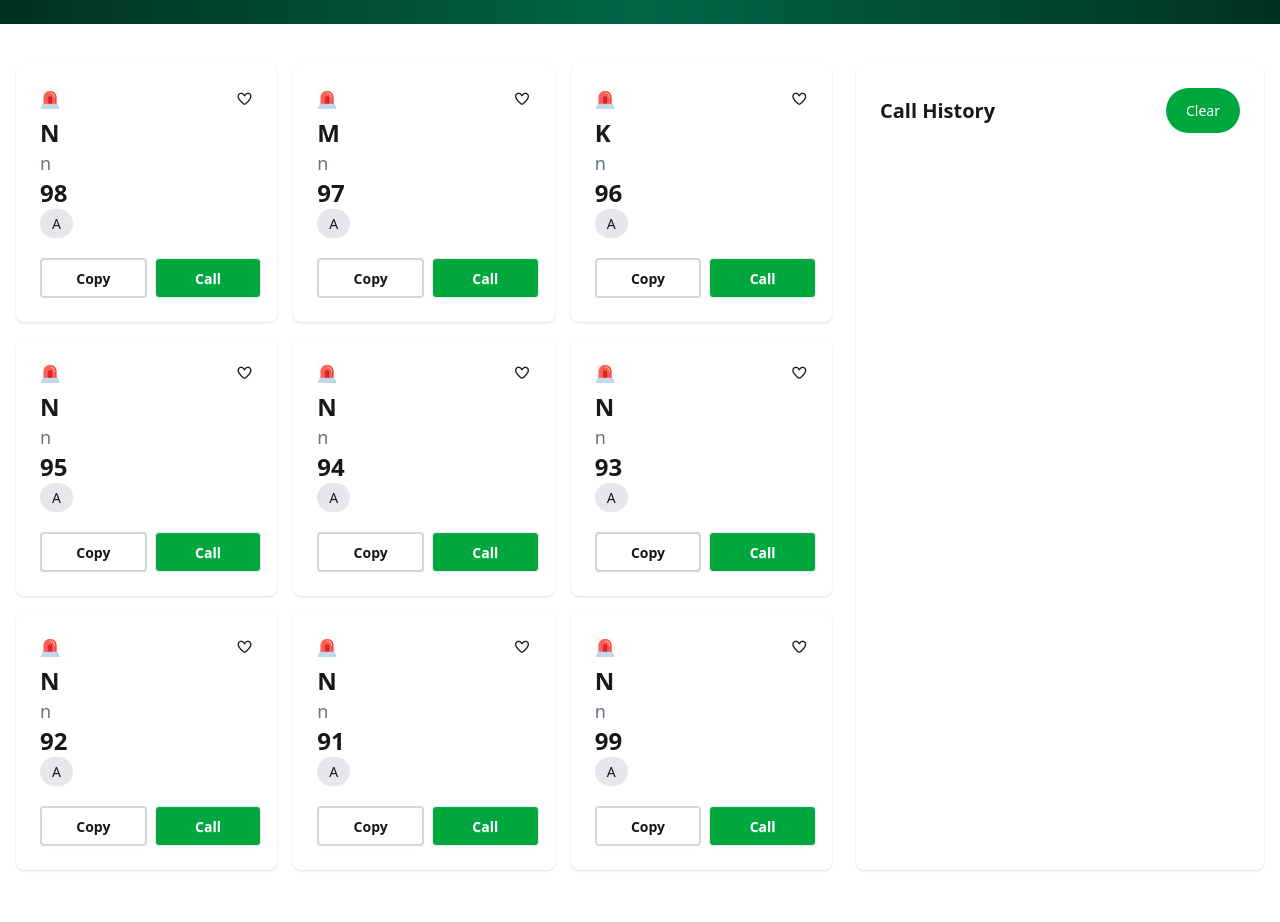
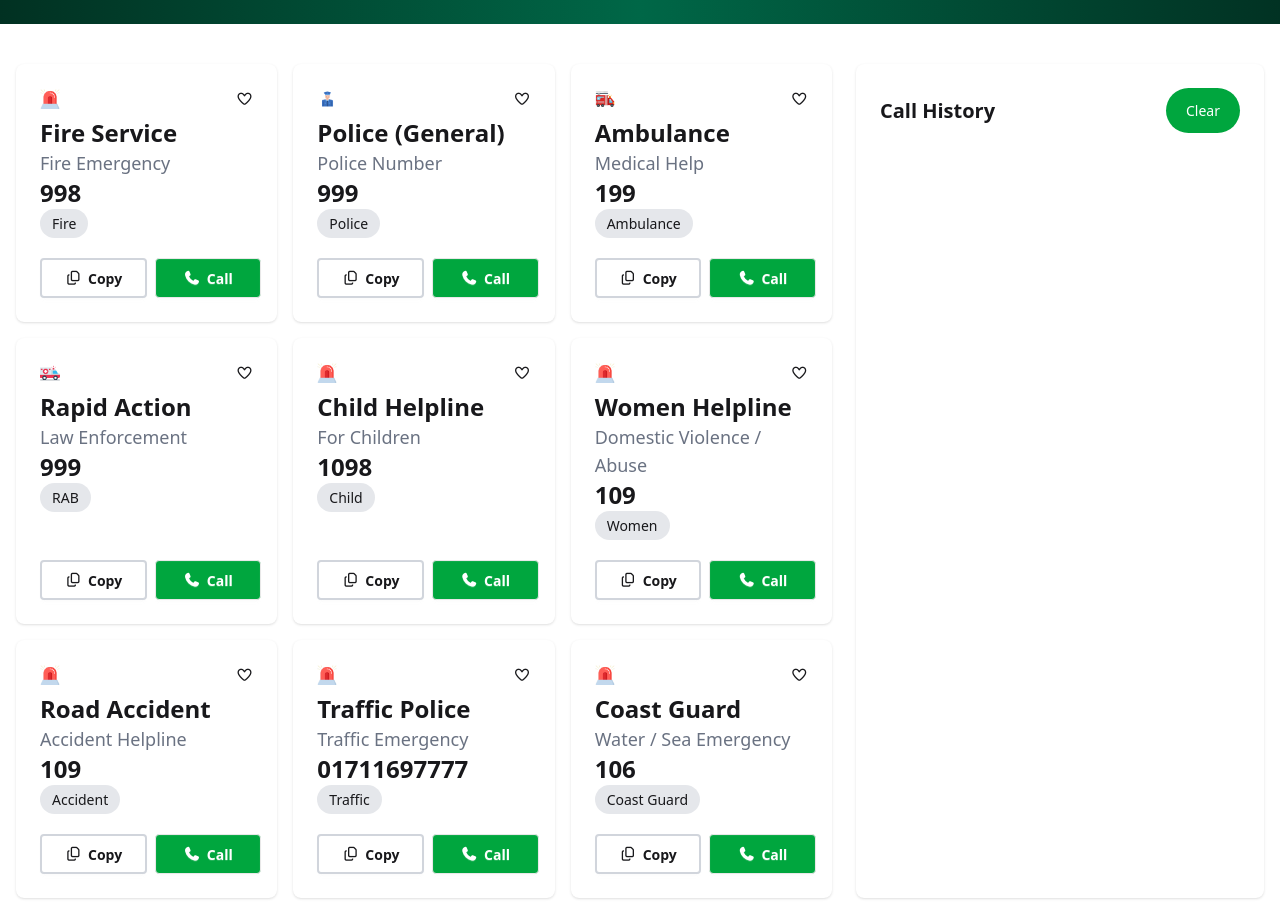
Before and after one commit to raihan1846/Emergency-hotline, a plain HTML site: page index.html in a window 1280 px wide. Shown: the part 335-1257 px from the top of the page. Before the commit the page ends 1229 px from the top, so only its background shows below. Drawn offline with nearby package versions, Linux system fonts and the light colour scheme.

Commit message:
copy part done

```diff
--- a/index.html
+++ b/index.html
@@ -39,7 +39,7 @@
         </li>
         <li>
           <a class="bg-[#00a63e] py-2 md:py-3 px-5 md:px-6 rounded-full text-white flex items-center gap-2">
-            <span>0</span> Copy
+            <span id="copyCount">0</span> Copy
           </a>
         </li>
       </ul>
@@ -67,6 +67,9 @@
 <div class="max-w-[1300px] mx-auto pt-10 mb-6 px-4">
   <div class="flex flex-col lg:flex-row gap-6">
     <div class="w-full lg:w-2/3 grid grid-cols-1 md:grid-cols-2 lg:grid-cols-3 gap-4">
+
+
+      <!-- Fire Service -->
       <div class="card bg-base-100 shadow-sm h-full">
         <div class="card-body flex flex-col justify-between">
           <div>
@@ -75,18 +78,85 @@
               <button class="btn-heart"><i class="fa-regular fa-heart"></i></button>
             </div>
             <div class="mt-2">
-                <p class="text-2xl font-bold server-name">N</p>
-                <p class="text-lg text-gray-500">n</p>
-                <p class="text-2xl font-bold server-number">98</p>
-                <p><button class="py-1 px-3 bg-gray-200 rounded-full">A</button></p>
+              <p class="text-2xl font-bold server-name">Fire Service</p>
+              <p class="text-lg text-gray-500">Fire Emergency</p>
+              <p class="text-2xl font-bold server-number">998</p>
+              <p><button class="py-1 px-3 bg-gray-200 rounded-full">Fire</button></p>
             </div>
           </div>
           <div class="flex gap-2 mt-3">
-              <button class="btn w-1/2 border-2 border-gray-300 bg-white">Copy</button>
-              <button class="btn w-1/2 bg-green-600 text-white call">Call</button>
+            <button class="btn w-1/2 border-2 border-gray-300 bg-white copy-btn"><i class="fa-regular fa-copy"></i>Copy</button>
+            <button class="btn w-1/2 bg-green-600 text-white call"><i class="fa-solid fa-phone"></i>Call</button>
           </div>
         </div>
       </div>
+   <!-- Police -->
+      <div class="card bg-base-100 shadow-sm h-full">
+        <div class="card-body flex flex-col justify-between">
+          <div>
+            <div class="flex justify-between items-center">
+              <img class="w-5 h-5" src="./assets/police.png" alt="">
+              <button class="btn-heart"><i class="fa-regular fa-heart"></i></button>
+            </div>
+            <div class="mt-2">
+              <p class="text-2xl font-bold server-name">Police (General)</p>
+              <p class="text-lg text-gray-500">Police Number</p>
+              <p class="text-2xl font-bold server-number">999</p>
+              <p><button class="py-1 px-3 bg-gray-200 rounded-full">Police</button></p>
+            </div>
+          </div>
+          <div class="flex gap-2 mt-3">
+            <button class="btn w-1/2 border-2 border-gray-300 bg-white copy-btn"><i class="fa-regular fa-copy"></i>Copy</button>
+            <button class="btn w-1/2 bg-green-600 text-white call"><i class="fa-solid fa-phone"></i>Call</button>
+          </div>
+        </div>
+      </div>
+
+      <!-- Ambulance -->
+      <div class="card bg-base-100 shadow-sm h-full">
+        <div class="card-body flex flex-col justify-between">
+          <div>
+            <div class="flex justify-between items-center">
+              <img class="w-5 h-5" src="./assets/fire-service.png" alt="">
+              <button class="btn-heart"><i class="fa-regular fa-heart"></i></button>
+            </div>
+            <div class="mt-2">
+              <p class="text-2xl font-bold server-name">Ambulance</p>
+              <p class="text-lg text-gray-500">Medical Help</p>
+              <p class="text-2xl font-bold server-number">199</p>
+              <p><button class="py-1 px-3 bg-gray-200 rounded-full">Ambulance</button></p>
+            </div>
+          </div>
+          <div class="flex gap-2 mt-3">
+            <button class="btn w-1/2 border-2 border-gray-300 bg-white copy-btn"><i class="fa-regular fa-copy"></i>Copy</button>
+            <button class="btn w-1/2 bg-green-600 text-white call"><i class="fa-solid fa-phone"></i>Call</button>
+          </div>
+        </div>
+      </div>
+
+      <!-- RAB -->
+      <div class="card bg-base-100 shadow-sm h-full">
+        <div class="card-body flex flex-col justify-between">
+          <div>
+            <div class="flex justify-between items-center">
+              <img class="w-5 h-5" src="./assets/ambulance.png" alt="">
+              <button class="btn-heart"><i class="fa-regular fa-heart"></i></button>
+            </div>
+            <div class="mt-2">
+              <p class="text-2xl font-bold server-name">Rapid Action</p>
+              <p class="text-lg text-gray-500">Law Enforcement</p>
+              <p class="text-2xl font-bold server-number">999</p>
+              <p><button class="py-1 px-3 bg-gray-200 rounded-full">RAB</button></p>
+            </div>
+          </div>
+          <div class="flex gap-2 mt-3">
+            <button class="btn w-1/2 border-2 border-gray-300 bg-white copy-btn"><i class="fa-regular fa-copy"></i>Copy</button>
+            <button class="btn w-1/2 bg-green-600 text-white call"><i class="fa-solid fa-phone"></i>Call</button>
+          </div>
+        </div>
+      </div>
+
+      <!-- Child Helpline -->
       <div class="card bg-base-100 shadow-sm h-full">
         <div class="card-body flex flex-col justify-between">
           <div>
@@ -95,18 +165,20 @@
               <button class="btn-heart"><i class="fa-regular fa-heart"></i></button>
             </div>
             <div class="mt-2">
-                <p class="text-2xl font-bold server-name">M</p>
-                <p class="text-lg text-gray-500">n</p>
-                <p class="text-2xl font-bold server-number">97</p>
-                <p><button class="py-1 px-3 bg-gray-200 rounded-full">A</button></p>
+              <p class="text-2xl font-bold server-name">Child Helpline</p>
+              <p class="text-lg text-gray-500">For Children</p>
+              <p class="text-2xl font-bold server-number">1098</p>
+              <p><button class="py-1 px-3 bg-gray-200 rounded-full">Child</button></p>
             </div>
           </div>
           <div class="flex gap-2 mt-3">
-              <button class="btn w-1/2 border-2 border-gray-300 bg-white copy-btn">Copy</button>
-              <button class="btn w-1/2 bg-green-600 text-white call">Call</button>
+            <button class="btn w-1/2 border-2 border-gray-300 bg-white copy-btn"><i class="fa-regular fa-copy"></i>Copy</button>
+            <button class="btn w-1/2 bg-green-600 text-white call"><i class="fa-solid fa-phone"></i>Call</button>
           </div>
         </div>
       </div>
+
+      <!-- Women Helpline -->
       <div class="card bg-base-100 shadow-sm h-full">
         <div class="card-body flex flex-col justify-between">
           <div>
@@ -115,18 +187,20 @@
               <button class="btn-heart"><i class="fa-regular fa-heart"></i></button>
             </div>
             <div class="mt-2">
-                <p class="text-2xl font-bold server-name">K</p>
-                <p class="text-lg text-gray-500">n</p>
-                <p class="text-2xl font-bold server-number">96</p>
-                <p><button class="py-1 px-3 bg-gray-200 rounded-full">A</button></p>
+              <p class="text-2xl font-bold server-name">Women Helpline</p>
+              <p class="text-lg text-gray-500">Domestic Violence / Abuse</p>
+              <p class="text-2xl font-bold server-number">109</p>
+              <p><button class="py-1 px-3 bg-gray-200 rounded-full">Women</button></p>
             </div>
           </div>
           <div class="flex gap-2 mt-3">
-              <button class="btn w-1/2 border-2 border-gray-300 bg-white">Copy</button>
-              <button class="btn w-1/2 bg-green-600 text-white call">Call</button>
+            <button class="btn w-1/2 border-2 border-gray-300 bg-white copy-btn"><i class="fa-regular fa-copy"></i>Copy</button>
+            <button class="btn w-1/2 bg-green-600 text-white call"><i class="fa-solid fa-phone"></i>Call</button>
           </div>
         </div>
       </div>
+
+      <!-- Road Accident Helpline -->
       <div class="card bg-base-100 shadow-sm h-full">
         <div class="card-body flex flex-col justify-between">
           <div>
@@ -135,18 +209,20 @@
               <button class="btn-heart"><i class="fa-regular fa-heart"></i></button>
             </div>
             <div class="mt-2">
-                <p class="text-2xl font-bold server-name">N</p>
-                <p class="text-lg text-gray-500">n</p>
-                <p class="text-2xl font-bold server-number">95</p>
-                <p><button class="py-1 px-3 bg-gray-200 rounded-full">A</button></p>
+              <p class="text-2xl font-bold server-name">Road Accident</p>
+              <p class="text-lg text-gray-500">Accident Helpline</p>
+              <p class="text-2xl font-bold server-number">109</p>
+              <p><button class="py-1 px-3 bg-gray-200 rounded-full">Accident</button></p>
             </div>
           </div>
           <div class="flex gap-2 mt-3">
-              <button class="btn w-1/2 border-2 border-gray-300 bg-white">Copy</button>
-              <button class="btn w-1/2 bg-green-600 text-white call">Call</button>
+            <button class="btn w-1/2 border-2 border-gray-300 bg-white copy-btn"><i class="fa-regular fa-copy"></i>Copy</button>
+            <button class="btn w-1/2 bg-green-600 text-white call"><i class="fa-solid fa-phone"></i>Call</button>
           </div>
         </div>
       </div>
+
+      <!-- Traffic Police -->
       <div class="card bg-base-100 shadow-sm h-full">
         <div class="card-body flex flex-col justify-between">
           <div>
@@ -155,18 +231,20 @@
               <button class="btn-heart"><i class="fa-regular fa-heart"></i></button>
             </div>
             <div class="mt-2">
-                <p class="text-2xl font-bold server-name">N</p>
-                <p class="text-lg text-gray-500">n</p>
-                <p class="text-2xl font-bold server-number">94</p>
-                <p><button class="py-1 px-3 bg-gray-200 rounded-full">A</button></p>
+              <p class="text-2xl font-bold server-name">Traffic Police</p>
+              <p class="text-lg text-gray-500">Traffic Emergency</p>
+              <p class="text-2xl font-bold server-number">01711697777</p>
+              <p><button class="py-1 px-3 bg-gray-200 rounded-full">Traffic</button></p>
             </div>
           </div>
           <div class="flex gap-2 mt-3">
-              <button class="btn w-1/2 border-2 border-gray-300 bg-white">Copy</button>
-              <button class="btn w-1/2 bg-green-600 text-white call">Call</button>
+            <button class="btn w-1/2 border-2 border-gray-300 bg-white copy-btn"><i class="fa-regular fa-copy"></i>Copy</button>
+            <button class="btn w-1/2 bg-green-600 text-white call"><i class="fa-solid fa-phone"></i>Call</button>
           </div>
         </div>
       </div>
+
+      <!-- Coast Guard -->
       <div class="card bg-base-100 shadow-sm h-full">
         <div class="card-body flex flex-col justify-between">
           <div>
@@ -175,78 +253,19 @@
               <button class="btn-heart"><i class="fa-regular fa-heart"></i></button>
             </div>
             <div class="mt-2">
-                <p class="text-2xl font-bold server-name">N</p>
-                <p class="text-lg text-gray-500">n</p>
-                <p class="text-2xl font-bold server-number">93</p>
-                <p><button class="py-1 px-3 bg-gray-200 rounded-full">A</button></p>
+              <p class="text-2xl font-bold server-name">Coast Guard</p>
+              <p class="text-lg text-gray-500">Water / Sea Emergency</p>
+              <p class="text-2xl font-bold server-number">106</p>
+              <p><button class="py-1 px-3 bg-gray-200 rounded-full">Coast Guard</button></p>
             </div>
           </div>
           <div class="flex gap-2 mt-3">
-              <button class="btn w-1/2 border-2 border-gray-300 bg-white">Copy</button>
-              <button class="btn w-1/2 bg-green-600 text-white call">Call</button>
+            <button class="btn w-1/2 border-2 border-gray-300 bg-white copy-btn"><i class="fa-regular fa-copy"></i>Copy</button>
+            <button class="btn w-1/2 bg-green-600 text-white call"><i class="fa-solid fa-phone"></i>Call</button>
           </div>
         </div>
       </div>
-        <div class="card bg-base-100 shadow-sm h-full">
-          <div class="card-body flex flex-col justify-between">
-            <div>
-              <div class="flex justify-between items-center">
-                <img class="w-5 h-5" src="./assets/emergency.png" alt="">
-                 <button class="btn-heart"><i class="fa-regular fa-heart"></i></button>
-              </div>
-              <div class="mt-2">
-                <p class="text-2xl font-bold server-name">N</p>
-                <p class="text-lg text-gray-500">n</p>
-                <p class="text-2xl font-bold server-number">92</p>
-                <p><button class="py-1 px-3 bg-gray-200 rounded-full">A</button></p>
-              </div>
-            </div>
-            <div class="flex gap-2 mt-3">
-              <button class="btn w-1/2 border-2 border-gray-300 bg-white">Copy</button>
-              <button class="btn w-1/2 bg-green-600 text-white call">Call</button>
-            </div>
-          </div>
-        </div>
-        <div class="card bg-base-100 shadow-sm h-full">
-          <div class="card-body flex flex-col justify-between">
-            <div>
-              <div class="flex justify-between items-center">
-                <img class="w-5 h-5" src="./assets/emergency.png" alt="">
-                 <button class="btn-heart"><i class="fa-regular fa-heart"></i></button>
-              </div>
-              <div class="mt-2">
-                <p class="text-2xl font-bold server-name">N</p>
-                <p class="text-lg text-gray-500">n</p>
-                <p class="text-2xl font-bold server-number">91</p>
-                <p><button class="py-1 px-3 bg-gray-200 rounded-full">A</button></p>
-              </div>
-            </div>
-            <div class="flex gap-2 mt-3">
-              <button class="btn w-1/2 border-2 border-gray-300 bg-white">Copy</button>
-              <button class="btn w-1/2 bg-green-600 text-white call">Call</button>
-            </div>
-          </div>
-        </div>
-        <div class="card bg-base-100 shadow-sm h-full">
-          <div class="card-body flex flex-col justify-between">
-            <div>
-              <div class="flex justify-between items-center">
-                <img class="w-5 h-5" src="./assets/emergency.png" alt="">
-                 <button class="btn-heart"><i class="fa-regular fa-heart"></i></button>
-              </div>
-              <div class="mt-2">
-                <p class="text-2xl font-bold server-name">N</p>
-                <p class="text-lg text-gray-500">n</p>
-                <p class="text-2xl font-bold server-number">99</p>
-                <p><button class="py-1 px-3 bg-gray-200 rounded-full">A</button></p>
-              </div>
-            </div>
-            <div class="flex gap-2 mt-3">
-              <button class="btn w-1/2 border-2 border-gray-300 bg-white">Copy</button>
-              <button class="btn w-1/2 bg-green-600 text-white call">Call</button>
-            </div>
-          </div>
-        </div>
+
     </div>
 
     <!--Call History section start -->
```
Also changed, not shown: js/script.js (+24 -0 lines). Lines whose indentation alone changed are shown as unchanged.
